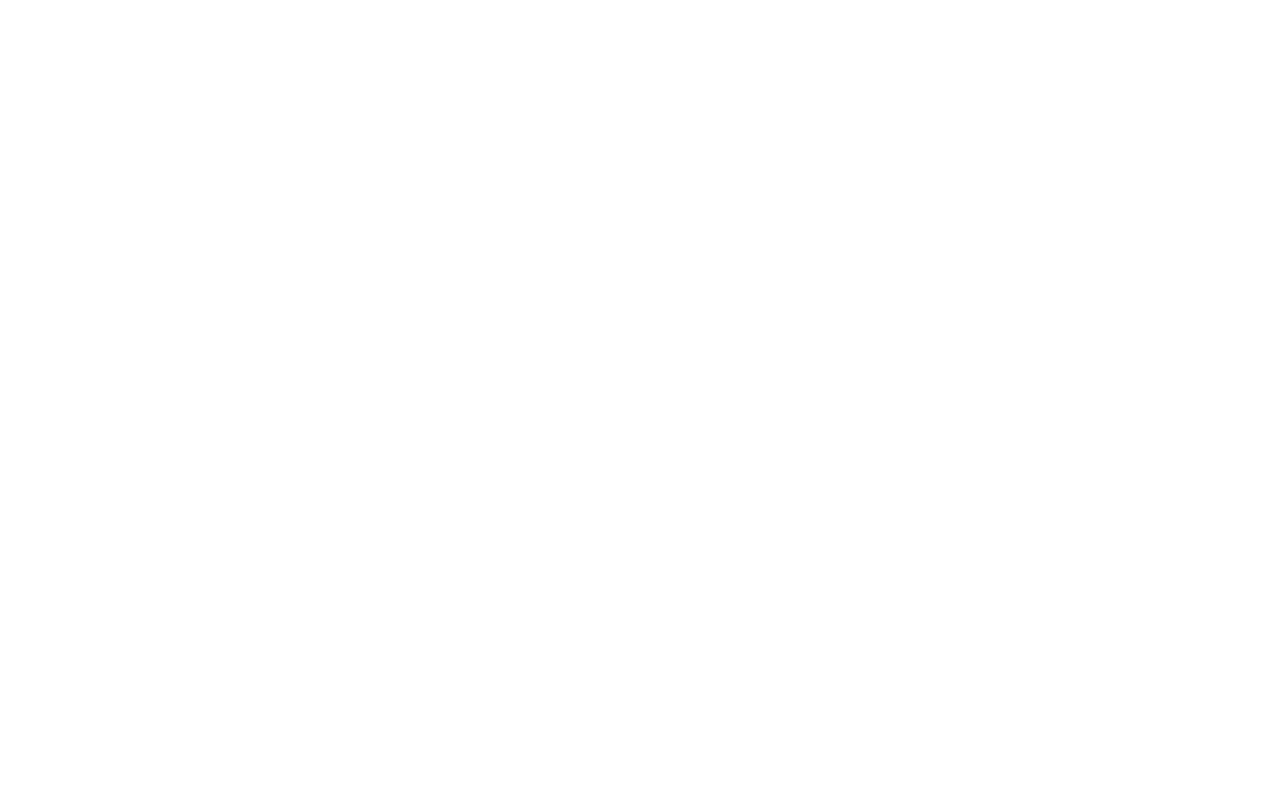
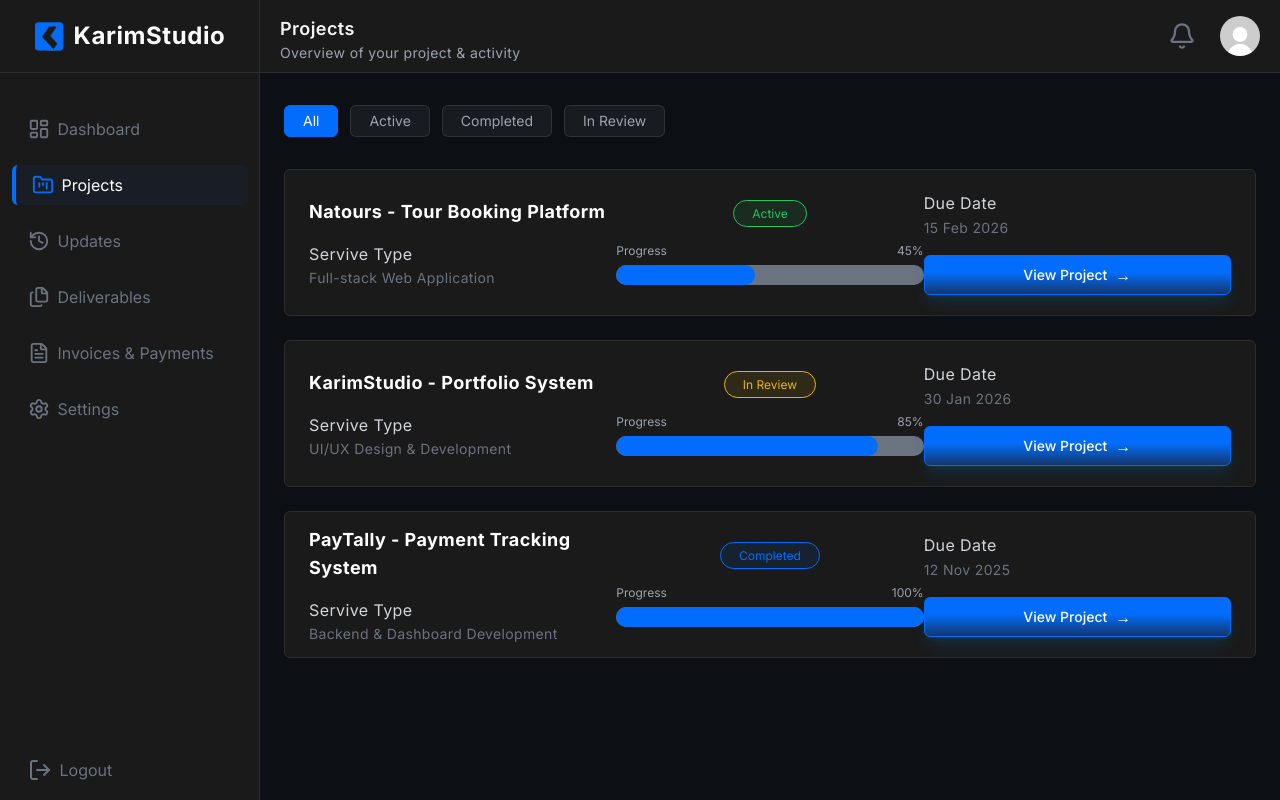
Before and after one commit to karim-kodes/KarimStudio, a React (Vite) app in the folder client/: page /client/projects in a window 1280 px wide. Before the commit this address had no page. Built offline with nearby package versions, Linux system fonts and the light colour scheme.

Commit message:
Implement projects page

```diff
--- a/client/src/App.jsx
+++ b/client/src/App.jsx
@@ -7,6 +7,7 @@
 // Pages
 import Home from "./pages/public/Home";
 import Dashboard from "./pages/client/Dashboard";
+import Projects from "./pages/client/Projects";
 
 function App() {
   return (
@@ -29,6 +30,18 @@
         {/* DEFAULT CLIENT PAGE */}
         <Route index element={<Dashboard />} />
       </Route>
+      <Route
+        path="/client/projects"
+        element={
+          <ClientLayout
+            title="Projects"
+            description="Overview of your project & activity"
+          />
+        }
+      >
+        {/* PROJECTS PAGE */}
+        <Route index element={<Projects />} />
+      </Route>
     </Routes>
   );
 }
--- /dev/null
+++ b/client/src/components/cards/ActivityCard.jsx
@@ -0,0 +1,23 @@
+function ActivityCard({ title, linkText, linkTo, children }) {
+  return (
+    <div className="flex flex-col gap-[12px] rounded-md bg-[#1a1a1a] border border-[#2c2c2c]">
+      {/* Header */}
+      <div className="flex items-center justify-between px-[24px] py-[12px] bg-[#026dfc]/10 border-b border-b-[#3c3c3c] h-[67px] rounded-t-md">
+        <h3 className="text-base font-bold text-[#fcfcfc] tracking-wide">
+          {title}
+        </h3>
+
+        {linkTo && (
+          <a href={linkTo} className="text-[15px] text-[#026dfc] tracking-wide">
+            {linkText}
+          </a>
+        )}
+      </div>
+
+      {/* Content */}
+      <div className="flex flex-col px-[24px]">{children}</div>
+    </div>
+  );
+}
+
+export default ActivityCard;
--- /dev/null
+++ b/client/src/components/common/ActivityItem.jsx
@@ -0,0 +1,22 @@
+/* eslint-disable */
+
+function ActivityItem({ icon: Icon, title, description, time }) {
+  return (
+    <div className="flex justify-between w-full py-[12px] max-h-[65px] border-b border-b-[#3c3c3c] last:border-b-0">
+      <div className="flex gap-[10px] h-[40px] w-[301px]">
+        <span className="flex items-center justify-center w-[40px] h-[40px] rounded-md bg-[#026dfc] text-white">
+          <Icon size={24} />
+        </span>
+
+        <div className="flex flex-col gap-[2px]">
+          <p className="text-sm text-gray-100 tracking-wide">{title}</p>
+          <p className="text-xs text-gray-400 tracking-wide">{description}</p>
+        </div>
+      </div>
+
+      <span className="text-xs tracking-wide text-gray-400">{time}</span>
+    </div>
+  );
+}
+
+export default ActivityItem;
--- a/client/src/components/common/Badge.jsx
+++ b/client/src/components/common/Badge.jsx
@@ -1,6 +1,18 @@
-function Badge({ text }) {
+function Badge({ text, status = "default" }) {
+  const statusStyles = {
+    completed: "bg-[#026dfc]/10 border-[#026dfc] text-[#026dfc]",
+    active: "bg-green-500/10 border-green-500 text-green-500",
+    pending: "bg-yellow-500/10 border-yellow-500 text-yellow-500",
+    cancelled: "bg-red-500/10 border-red-500 text-red-500",
+    default: "bg-gray-500/10 border-gray-500 text-gray-400",
+  };
+
   return (
-    <span className="flex items-center justify-center bg-[#026dfc]/10 border border-[#026dfc] px-[12px] py-[6px] rounded-full text-xs h-[27px] text-[#026dfc]">
+    <span
+      className={`flex items-center justify-center px-[18px] py-[6px] h-[27px] max-w-fit self-center
+        rounded-full text-xs border
+        ${statusStyles[status] || statusStyles.default}`}
+    >
       {text}
     </span>
   );
--- /dev/null
+++ b/client/src/components/common/FilterBill.jsx
@@ -0,0 +1,17 @@
+function FilterBill({ text, status = "default" }) {
+  const statusStyles = {
+    active: "bg-[#026dfc] text-[#fcfcfc] border-[#026dfc]",
+    default: "bg-[#fcfcfc]/5  border-[#fcfcfc]/10 text-gray-400",
+  };
+  return (
+    <span
+      className={`h-[32px] px-[18px] py-[10px] w-auto flex items-center justify-center rounded-md  border  text-sm  ${
+        statusStyles[status] || statusStyles.default
+      }`}
+    >
+      {text}
+    </span>
+  );
+}
+
+export default FilterBill;
--- a/client/src/components/common/ProgressBar.jsx
+++ b/client/src/components/common/ProgressBar.jsx
@@ -1,4 +1,4 @@
-function ProgressBar({ value = 60 }) {
+function ProgressBar({ value = 60, height }) {
   return (
     <div className="flex flex-col gap-[6px]">
       <div className="flex justify-between text-xs text-gray-400">
@@ -6,7 +6,10 @@
         <span>{value}%</span>
       </div>
 
-      <div className="h-[8px] bg-gray-500 rounded-full overflow-hidden">
+      <div
+        className="h-[8px] bg-gray-500 rounded-full overflow-hidden"
+        style={{ height: `${height}px` }}
+      >
         <div
           className="h-full bg-[#026dfc] rounded-full transition-all duration-500"
           style={{ width: `${value}%` }}
--- /dev/null
+++ b/client/src/components/common/Project.jsx
@@ -0,0 +1,42 @@
+import Badge from "./Badge";
+import Button from "./Button";
+import ProgressBar from "./ProgressBar";
+
+function Project({
+  name,
+  serviceType,
+  dueDate,
+  value,
+  badgeText,
+  badgeStatus,
+}) {
+  return (
+    <div className="flex items-center justify-between w-full bg-[#1a1a1a] border border-[#2c2c2c] rounded-md h-[147px] p-[24px]">
+      <div className="flex flex-col gap-[16px] w-[350px] justify-center">
+        <h2 className="text-lg text-white font-bold tracking-wide">{name}</h2>
+        <div className="flex flex-col gap-[2px]">
+          <p className="text-base text-gray-300 tracking-wide">Servive Type</p>
+          <span className="text-sm tracking-wide text-gray-500">
+            {serviceType}
+          </span>
+        </div>
+      </div>
+      <div className="w-[350px] flex flex-col gap-[16px] justify-center ">
+        <Badge text={badgeText} status={badgeStatus} />
+
+        <ProgressBar value={value} height={20} />
+      </div>
+      <div className="flex flex-col gap-[16px] w-[350px] justify-center">
+        <div>
+          <p className="text-base text-gray-300 tracking-wide">Due Date</p>
+          <span className="text-sm tracking-wide text-gray-500">{dueDate}</span>
+        </div>
+        <Button withArrow={true} className="justify-center">
+          View Project
+        </Button>
+      </div>
+    </div>
+  );
+}
+
+export default Project;
--- /dev/null
+++ b/client/src/components/common/ProjectProgress.jsx
@@ -0,0 +1,31 @@
+import ProgressBar from "./ProgressBar";
+import ProgressStep from "./ProgressStep";
+
+function ProjectProgress({ progress, steps }) {
+  return (
+    <div className="flex flex-col gap-[20px]">
+      {/* Progress label + bar */}
+      <div className="flex flex-col gap-[8px] px-[24px]">
+        <p className="text-base tracking-wide text-[#fcfcfc]">
+          Project progress: <span className="text-gray-400">{progress}%</span>
+        </p>
+
+        <ProgressBar value={progress} />
+      </div>
+
+      {/* Steps */}
+      <div className="flex w-full px-[24px] gap-[100px]">
+        {steps.map((step, index) => (
+          <ProgressStep
+            key={step.label}
+            index={index + 1}
+            label={step.label}
+            completed={step.completed}
+          />
+        ))}
+      </div>
+    </div>
+  );
+}
+
+export default ProjectProgress;
--- a/client/src/components/navigations/Sidebar.jsx
+++ b/client/src/components/navigations/Sidebar.jsx
@@ -12,7 +12,7 @@
 
 function Sidebar() {
   const menuItems = [
-    { label: "Dashboard", icon: LayoutDashboard, path: "/client" },
+    { label: "Dashboard", icon: LayoutDashboard, path: "/client", end: true },
     { label: "Projects", icon: FolderKanban, path: "/client/projects" },
     { label: "Updates", icon: History, path: "/client/updates" },
     { label: "Deliverables", icon: Files, path: "/client/deliverables" },
@@ -30,10 +30,11 @@
       </div>
       <div className="flex flex-col  flex-1 justify-between items-center p-[10px]">
         <div className="flex flex-col px-[16px] py-[16px] gap-[16px]">
-          {menuItems.map(({ label, icon: Icon, path }) => (
+          {menuItems.map(({ label, icon: Icon, path, end }) => (
             <NavLink
               key={label}
               to={path}
+              end={end}
               className={({ isActive }) =>
                 `flex items-center gap-[8px] w-[236px] px-[16px] py-[8px] rounded-md transition-all
     ${
--- a/client/src/pages/client/Dashboard.jsx
+++ b/client/src/pages/client/Dashboard.jsx
@@ -1,13 +1,18 @@
-import ClientStatsCard from "../../components/cards/ClientStatsCard";
-import { Folder } from "lucide-react";
-import { Files } from "lucide-react";
-import { MessageCircle } from "lucide-react";
-import { FileText } from "lucide-react";
-import { CircleCheck } from "lucide-react";
 import Badge from "../../components/common/Badge";
-import ProgressBar from "../../components/common/ProgressBar";
 import Button from "../../components/common/Button";
 import profileAvatar from "../../assets/images/default-profile.jpeg";
+import ClientStatsCard from "../../components/cards/ClientStatsCard";
+import ActivityCard from "../../components/cards/ActivityCard";
+import ActivityItem from "../../components/common/ActivityItem";
+import {
+  Folder,
+  Files,
+  MessageCircle,
+  FileText,
+  CircleCheck,
+  Activity,
+} from "lucide-react";
+import ProjectProgress from "../../components/common/ProjectProgress";
 
 function Dashboard() {
   const statsCards = [
@@ -37,7 +42,39 @@
     },
   ];
 
-  console.log("Dashboard rendered");
+  const activities = [
+    {
+      icon: Folder,
+      title: "New deliverable uploaded",
+      description: "Homepage design files have been added",
+      time: "2 hours ago",
+    },
+    {
+      icon: Activity,
+      title: "Project moved to Development",
+      description: "Design phase completed",
+      time: "Yesterday",
+    },
+    {
+      icon: FileText,
+      title: "Invoice generated",
+      description: "Final payment invoice is ready",
+      time: "3 days ago",
+    },
+    {
+      icon: MessageCircle,
+      title: "New message from KarimStudio",
+      description: "We’ve shared an update on progress",
+      time: "5 days ago",
+    },
+  ];
+  const steps = [
+    { label: "Discovery", completed: true },
+    { label: "Design", completed: true },
+    { label: "Development", completed: true },
+    { label: "Testing", completed: false },
+    { label: "Launch", completed: false },
+  ];
 
   return (
     <div className="flex flex-col gap-[32px] px-[24px] ">
@@ -57,54 +94,23 @@
             <h2 className="text-lg text-[#fcfcfc] font-bold">
               Natours - Tour Booking System
             </h2>
-            <Badge text="In Progress" />
+            <Badge text="In Progress" status="completed" />
           </div>
           <div className="w-full flex flex-col px-[24px] gap-[12px]">
             <p className="text-sm text-[#fcfcfc] tracking-wide">
-              <span className="text-gray-400">Package:</span>
+              <span className="text-gray-400">Package : </span>
               Professional
             </p>
             <p className="text-sm text-[#fcfcfc] tracking-wide">
-              <span className="text-gray-400">Package:</span>
-              Professional
+              <span className="text-gray-400">Start date : </span>
+              12 Jan 2025
             </p>
             <p className="text-sm text-[#fcfcfc] tracking-wide">
-              <span className="text-gray-400">Package:</span>
-              Professional
+              <span className="text-gray-400">Delivery : </span>
+              15 Feb 2025
             </p>
           </div>
-          <div className="flex flex-col gap-[8px] px-[24px]">
-            <p className="text-base tracking-wide text-[#fcfcfc]">
-              Project progress: <span className="text-gray-400">45%</span>
-            </p>
-            <ProgressBar value={45} />
-          </div>
-          <div className="flex w-full px-[24px] gap-[100px] ">
-            <div className="flex flex-col gap-[8px] items-center w-max">
-              <p className="text-base text-[#fcfcfc]">1. Discovery</p>
-              <CircleCheck size={24} className="text-[#026dfc]" />
-            </div>
-            <div className="flex flex-col gap-[8px] items-center w-max">
-              <p className="text-base text-[#fcfcfc]">2. Design</p>
-              <CircleCheck size={24} className="text-[#026dfc]" />
-            </div>
-            <div className="flex flex-col gap-[8px] items-center w-max">
-              <p className="text-base text-[#fcfcfc]">3. Development</p>
-              <CircleCheck size={24} className="text-[#026dfc]" />
-            </div>
-            <div className="flex flex-col gap-[8px] items-center w-max">
-              <p className="text-base text-gray-400">4. Testing</p>
-              <CircleCheck size={24} className="text-gray-400" />
-            </div>
-            <div className="flex flex-col gap-[8px] items-center w-max">
-              <p className="text-base text-gray-400">5. Launch</p>
-              <CircleCheck
-                size={24}
-                fill="bg-text-gray-400"
-                className="text-gray-400"
-              />
-            </div>
-          </div>
+          <ProjectProgress progress={45} steps={steps} />
         </div>
         <div className="flex flex-1 flex-col  gap-[40px]">
           <div className="flex flex-col gap-[16px] w-[70%] self-center">
@@ -132,19 +138,15 @@
           </div>
         </div>
       </div>
-      <div className="flex flex-col gap-[12px]  rounded-md bg-[#1a1a1a] border border-[#2c2c2c]">
-        <div className="flex items-center justify-between px-[24px] py-[12px] bg-[#282a2d] border-b border-b-[#3c3c3c] h-[67px]">
-          <h3 className="text-base font-bold text-[#fcfcfc] tracking-wide ">
-            Recent Activity
-          </h3>
-          <a
-            href="/client/deliverables"
-            className="text-[15px] text-[#026dfc] tracking-wide"
-          >
-            View all
-          </a>
-        </div>
-      </div>
+      <ActivityCard
+        title="Recent Activity"
+        linkText="View all"
+        linkTo="/client/deliverables"
+      >
+        {activities.map((activity, index) => (
+          <ActivityItem key={index} {...activity} />
+        ))}
+      </ActivityCard>
     </div>
   );
 }
--- /dev/null
+++ b/client/src/pages/client/Projects.jsx
@@ -0,0 +1,56 @@
+import FilterBill from "../../components/common/FilterBill";
+import Project from "../../components/common/Project";
+
+function Projects() {
+  const projects = [
+    {
+      name: "Natours - Tour Booking Platform",
+      serviceType: "Full-stack Web Application",
+      dueDate: "15 Feb 2026",
+      value: 45,
+      badgeText: "Active",
+      badgeStatus: "active",
+    },
+    {
+      name: "KarimStudio - Portfolio System",
+      serviceType: "UI/UX Design & Development",
+      dueDate: "30 Jan 2026",
+      value: 85,
+      badgeText: "In Review",
+      badgeStatus: "pending",
+    },
+    {
+      name: "PayTally - Payment Tracking System",
+      serviceType: "Backend & Dashboard Development",
+      dueDate: "12 Nov 2025",
+      value: 100,
+      badgeText: "Completed",
+      badgeStatus: "completed",
+    },
+  ];
+  return (
+    <div className="flex flex-col gap-[32px] px-[24px]">
+      <div className="flex gap-[12px] items-center mt-[32px]">
+        <FilterBill text="All" status="active" />
+        <FilterBill text="Active" />
+        <FilterBill text="Completed" />
+        <FilterBill text="In Review" />
+      </div>
+      <div className="flex flex-col gap-[24px]">
+        {projects.map((project) => (
+          <Project
+            key={project.name}
+            name={project.name}
+            serviceType={project.serviceType}
+            dueDate={project.dueDate}
+            value={project.value}
+            badgeText={project.badgeText}
+            badgeStatus={project.badgeStatus}
+          />
+        ))}
+      </div>
+    </div>
+  );
+}
+
+export default Projects;
```
Also changed, not shown: client/src/components/common/ProgressStep.jsx (added, +22 -0 lines).
